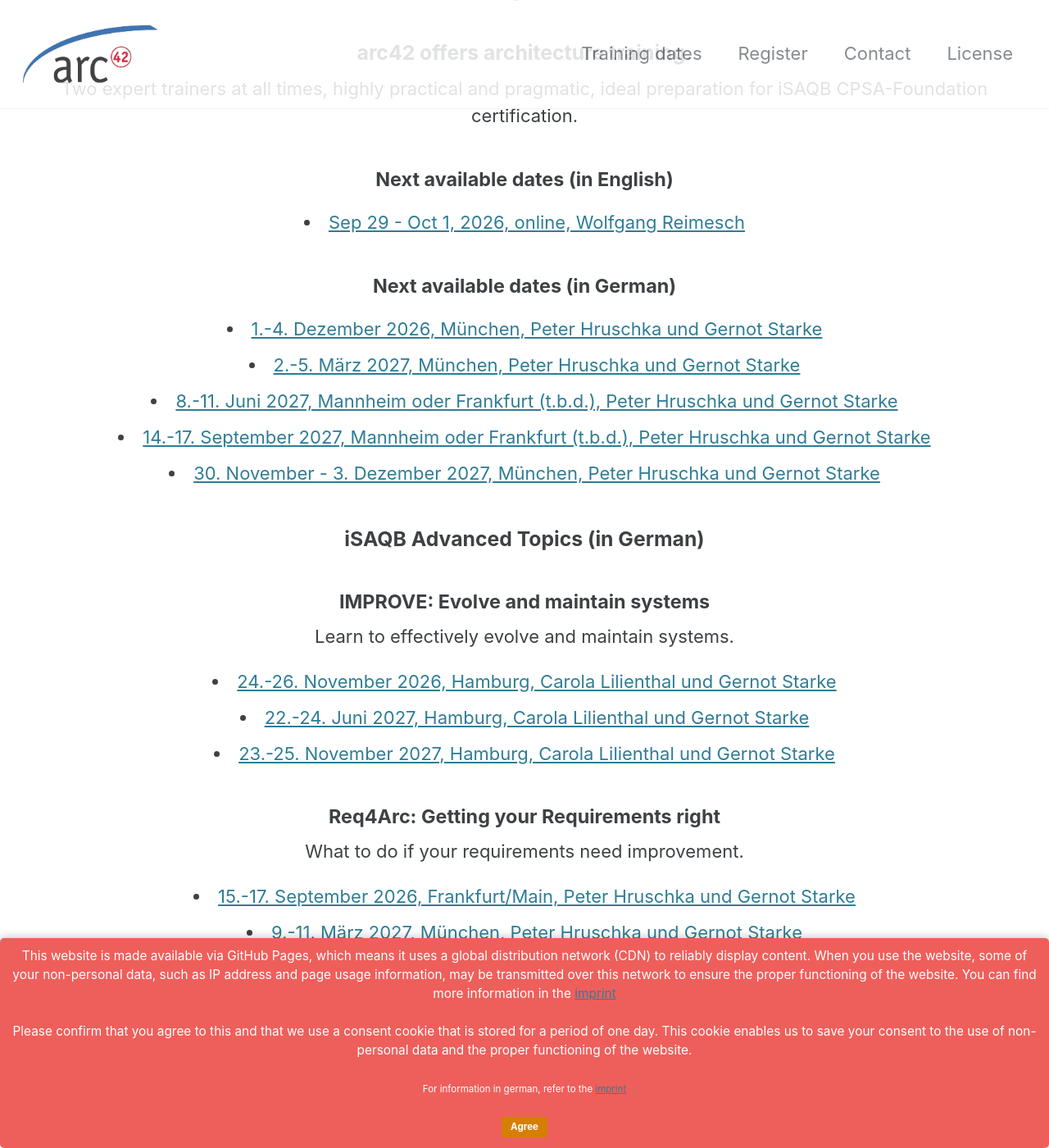
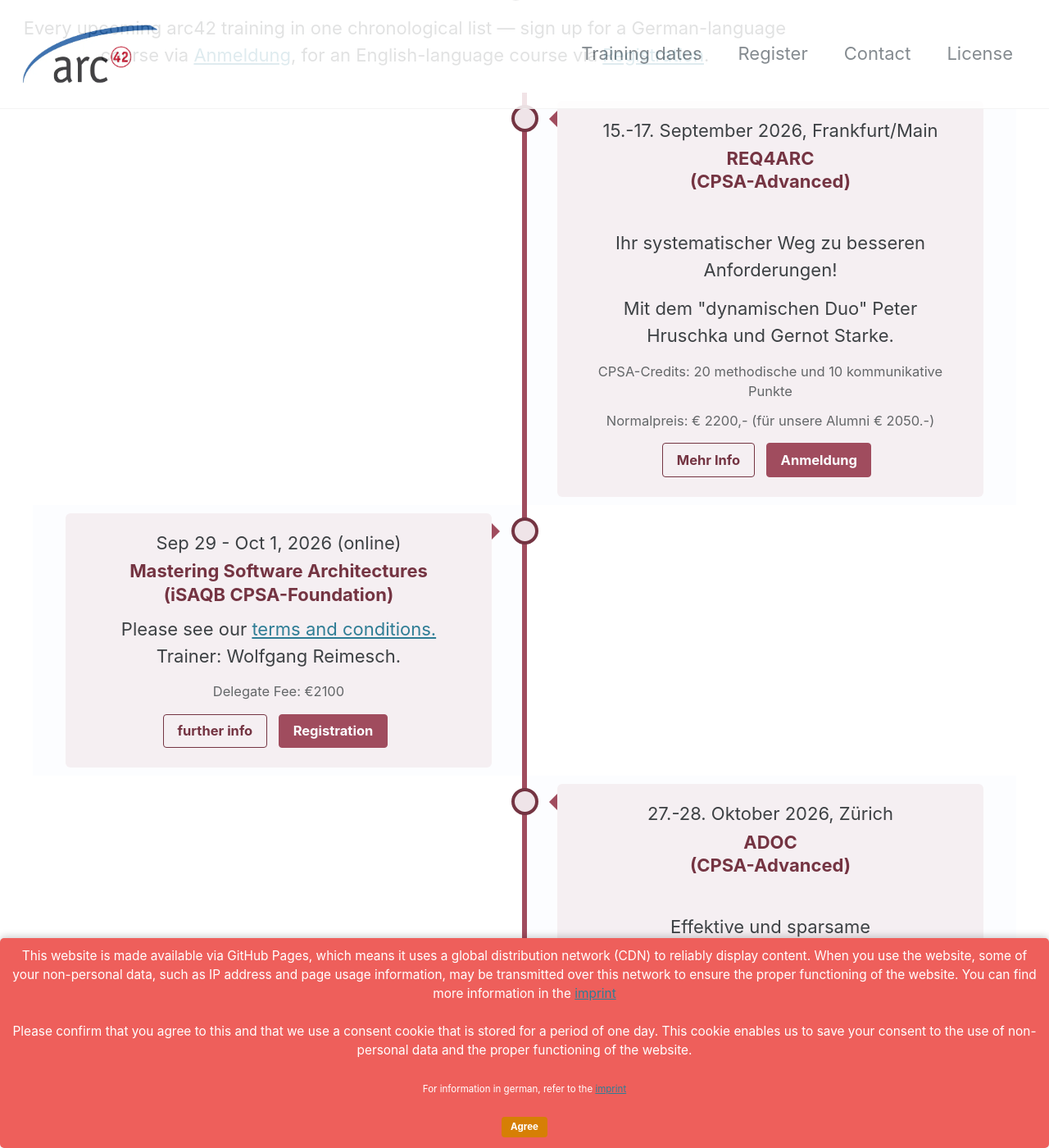
Before and after one commit to arc42/trainings.arc42.org-site, a Jekyll site: the page built from _pages/home.html, in a window 1280 px wide and 1400 px high, scrolled down 640 px. Shown: the whole window at 82% size. Built offline with Jekyll 4.4.1, drawn with Linux system fonts in a browser that asks for light colours; cached includes are drawn as plain includes; some of the changed text lies outside the part shown.

Commit message:
feat: data-driven training timeline on home page
Ports arc42.de's course timeline (8 includes + timeline.css) onto
trainings.arc42.org, driven by this site's own _data/trainings.yml.
The sort, sold_out/few_seats/else-branch and empty-state logic is
carried over unchanged; the adaptations are links, local data and
tokenized colour.

- _sass/oneflow/_timeline.scss: geometry 1:1 with arc42.de, every
  selector scoped under .timeline, every colour a token. Initial
  values are M1's dusty-rose pair (#a04c5e / #743442); T4 finalizes.
- info/terms cross-links now absolute to www.arc42.de (that content
  lives there); Anmeldung -> /anmeldung/, Registration -> /registration/.
- inline style="color:red|darkgrey|#ff6600" replaced by tokenized
  classes; <a><button> flattened to <a class="button">.
- home page: lead-in sentence + the timeline replace the
  _subtle-ads.html include (the fragment file itself is untouched,
  still generated and served to docs/faq via Vercel).

Co-Authored-By: Claude Opus 5 <noreply@anthropic.com>
Claude-Session: https://claude.ai/code/session_0195Yyew7UWRRb3WPzUaNC3r

```diff
--- /dev/null
+++ b/_includes/timeline_adoc.html
@@ -0,0 +1,37 @@
+{% assign position_class = include.position | default: "right" %}
+{% assign anchor_id = include.anchor_id | default: "adoc" %}
+{% assign trainer = include.trainer | default: "Peter Hruschka und Gernot Starke" %}
+{% assign sold_out = include.sold_out | default: false %}
+
+<div class="container {{ position_class }}" id="{{ anchor_id }}">
+    <div class="content{% if sold_out %} content--sold-out{% endif %}">
+        {{ include.date }}, {{ include.location }}<br>
+        <strong class="course-title">ADOC <br>(CPSA-Advanced)</strong><br>
+        <p>Effektive und sparsame Architekturdokumentation (mit Schwerpunkt arc42)</p>
+        <p>Trainer: {{ trainer }}.</p>
+        {% if sold_out %}
+            <p class="timeline-sold-out">(Ausgebucht, nur noch Warteliste)</p>
+        {% endif %}
+        {% if include.few_seats %}
+            <p class="timeline-few-seats">{{ include.few_seats }}</p>
+        {% endif %}
+        {% if include.credits %}
+        <p class="date-small">
+            CPSA-Credits: {{ include.credits }}
+        </p>
+        {% endif %}
+        {% if include.pricing %}
+        <p class="date-small">
+            {{ include.pricing }}
+        </p>
+        {% else %}
+        <p class="date-small">
+            Normalpreis: € 2200,- (für unsere Alumni € 2050.-)
+        </p>
+        {% endif %}
+        <a class="button buttonAdoc" href="https://www.arc42.de/info-adoc/">Mehr Info</a>
+        {% unless sold_out %}
+            <a class="button buttonAnmeldung" href="/anmeldung/">Anmeldung</a>
+        {% endunless %}
+    </div>
+</div>
--- /dev/null
+++ b/_includes/timeline_auto.html
@@ -0,0 +1,57 @@
+{% comment %}
+Auto-alternating timeline, driven by _data/trainings.yml.
+This site IS the source of that file (arc42.de pulls it); the include is a
+port of arc42.de-site/_includes/timeline_auto.html and reads the same shape.
+Usage: {% include timeline_auto.html %}
+Dates are interleaved chronologically across courses via sortable
+"start|courseIndex|dateIndex" keys (ISO strings sort lexicographically).
+timeline_course.html and the timeline_<type>.html templates are unchanged;
+type = course.id, plus "_online" suffix when format == "online".
+trainer is only passed for explicit per-date overrides, matching the old
+frontmatter behaviour (course-default trainers stay baked into the templates).
+The date label follows the date's own language field, because unlike arc42.de
+this site carries both German and English courses side by side.
+{% endcomment %}
+{%- assign crs = site.data.trainings.courses -%}
+{%- assign today = 'now' | date: '%Y-%m-%d' -%}
+{%- assign keys = "" | split: "" -%}
+{%- for c in crs -%}
+  {%- for d in c.dates -%}
+    {%- if d.status == "cancelled" -%}{%- continue -%}{%- endif -%}
+    {%- if d.end < today -%}{%- continue -%}{%- endif -%}
+    {%- capture k -%}{{ d.start }}|{{ forloop.parentloop.index0 }}|{{ forloop.index0 }}{%- endcapture -%}
+    {%- assign karr = k | split: "~~" -%}
+    {%- assign keys = keys | concat: karr -%}
+  {%- endfor -%}
+{%- endfor -%}
+{%- assign sorted_keys = keys | sort -%}
+{%- assign shown = 0 -%}
+{%- for key in sorted_keys -%}
+  {%- assign parts = key | split: "|" -%}
+  {%- assign ci = parts[1] | plus: 0 -%}
+  {%- assign di = parts[2] | plus: 0 -%}
+  {%- assign c = crs[ci] -%}
+  {%- assign d = c.dates[di] -%}
+  {%- assign shown = shown | plus: 1 -%}
+  {%- assign remainder = shown | modulo: 2 -%}
+  {%- if remainder == 0 -%}{%- assign position = "left" -%}{%- else -%}{%- assign position = "right" -%}{%- endif -%}
+  {%- assign type = c.id -%}
+  {%- if d.format == "online" -%}{%- assign type = type | append: "_online" -%}{%- endif -%}
+  {%- capture datelabel -%}{%- include training-date-label.html date=d lang=d.language style="long" -%}{%- endcapture -%}
+  {%- assign sold_out = false -%}
+  {%- if d.status == "waitlist" or d.status == "full" -%}{%- assign sold_out = true -%}{%- endif -%}
+  {%- assign trainerline = nil -%}
+  {%- if d.trainers -%}{%- assign trainerline = d.trainers | join: " und " -%}{%- endif -%}
+  {% include timeline_course.html
+     type=type
+     position=position
+     date=datelabel
+     location=d.city
+     anchor_id=d.id
+     sold_out=sold_out
+     few_seats=d.few_seats
+     pricing=d.pricing
+     trainer=trainerline
+     credits=c.credits %}
+{%- endfor -%}
+{% if shown == 0 %}<p class="timeline-empty">No training dates are scheduled right now. Please check back soon, or <a href="mailto:info@arc42.de">get in touch with us</a>.</p>{% endif %}
--- /dev/null
+++ b/_includes/timeline_course.html
@@ -0,0 +1,33 @@
+{% comment %}
+This include handles course rendering with manual position specification.
+Usage: {% include timeline_course.html type="msa" position="right" date="2.-5. Dezember 2025" location="München" anchor_id="msa-dec-2025" sold_out=true few_seats="nur noch wenige Plätze verfügbar" pricing="Frühbucherpreis: €2690" trainer="Peter Hruschka und Gernot Starke" %}
+
+Parameters:
+- type: Course type (msa, msa_online, req4arc, improve, adoc, adoc_online)
+- position: "left" or "right" for timeline positioning
+- date: Course date
+- location: Course location (not needed for online courses)
+- anchor_id: Unique anchor for linking
+- sold_out: true/false (optional)
+- few_seats: Text to display for limited availability (optional)
+- pricing: Pricing information (optional)
+- trainer: Trainer names (optional)
+- credits: CPSA credit points (optional)
+{% endcomment %}
+
+{% case include.type %}
+  {% when "msa" %}
+    {% include timeline_msa.html position=include.position date=include.date location=include.location anchor_id=include.anchor_id sold_out=include.sold_out few_seats=include.few_seats pricing=include.pricing trainer=include.trainer %}
+  {% when "msa_online" %}
+    {% include timeline_msa_online.html position=include.position date=include.date anchor_id=include.anchor_id sold_out=include.sold_out few_seats=include.few_seats trainer=include.trainer %}
+  {% when "req4arc" %}
+    {% include timeline_req4arc.html position=include.position date=include.date location=include.location anchor_id=include.anchor_id credits=include.credits sold_out=include.sold_out few_seats=include.few_seats %}
+  {% when "improve" %}
+    {% include timeline_improve.html position=include.position date=include.date location=include.location anchor_id=include.anchor_id sold_out=include.sold_out few_seats=include.few_seats credits=include.credits %}
+  {% when "adoc" %}
+    {% include timeline_adoc.html position=include.position date=include.date location=include.location anchor_id=include.anchor_id pricing=include.pricing trainer=include.trainer credits=include.credits sold_out=include.sold_out few_seats=include.few_seats %}
+  {% when "adoc_online" %}
+    {% include timeline_adoc_online.html position=include.position date=include.date anchor_id=include.anchor_id sold_out=include.sold_out few_seats=include.few_seats pricing=include.pricing trainer=include.trainer credits=include.credits %}
+  {% else %}
+    <!-- timeline_course: unknown type "{{ include.type }}" (anchor {{ include.anchor_id }}) - no template; add a timeline_{{ include.type }}.html or fix course id/format in trainings.yml -->
+{% endcase %}
--- /dev/null
+++ b/_includes/timeline_improve.html
@@ -0,0 +1,30 @@
+{% assign position_class = include.position | default: "right" %}
+{% assign anchor_id = include.anchor_id | default: "improve" %}
+{% assign sold_out = include.sold_out | default: false %}
+
+<div class="container {{ position_class }}" id="{{ anchor_id }}">
+    <div class="content{% if sold_out %} content--sold-out{% endif %}">
+        {{ include.date }}, {{ include.location }}<br>
+        <strong class="course-title">IMPROVE<br>
+        (CPSA-Advanced)</strong><br>
+        <p>Mit Gernot Starke (INNOQ Fellow) und Carola Lilienthal (WPS)</p>
+        {% if sold_out %}
+            <p class="timeline-sold-out">(Ausgebucht, nur noch Warteliste)</p>
+        {% endif %}
+        {% if include.few_seats %}
+            <p class="timeline-few-seats">{{ include.few_seats }}</p>
+        {% endif %}
+        {% if include.credits %}
+        <p class="date-small">
+            CPSA-Credits: {{ include.credits }}
+        </p>
+        {% endif %}
+        <p class="date-small">
+            Normalpreis: € 2200 (für unsere Alumni € 2050).
+        </p>
+        <a class="button buttonImprove" href="https://www.arc42.de/info-improve/">Mehr Info</a>
+        {% unless sold_out %}
+            <a class="button buttonAnmeldung" href="/anmeldung/">Anmeldung</a>
+        {% endunless %}
+    </div>
+</div>
--- /dev/null
+++ b/_includes/timeline_msa.html
@@ -0,0 +1,36 @@
+{% assign position_class = include.position | default: "right" %}
+{% assign anchor_id = include.anchor_id | default: "msa" %}
+{% assign sold_out = include.sold_out | default: false %}
+{% assign trainer = include.trainer | default: "Peter Hruschka und Gernot Starke" %}
+
+<div class="container {{ position_class }}" id="{{ anchor_id }}">
+    <div class="content{% if sold_out %} content--sold-out{% endif %}">
+        {{ include.date }}, {{ include.location }}<br>
+        <strong class="course-title">Mastering Software Architectures<br>
+        (iSAQB CPSA-Foundation)
+        </strong>
+        <p>
+            Mit dem "dynamischen Duo" {{ trainer }}.
+            Die perfekte Vorbereitung auf die iSAQB Foundation Zertifizierung.
+        </p>
+
+        {% if sold_out %}
+            <p class="timeline-sold-out">(Ausgebucht, nur noch Warteliste)</p>
+        {% endif %}
+
+        {% if include.few_seats %}
+            <p class="timeline-few-seats">{{ include.few_seats }}</p>
+        {% endif %}
+
+        {% if include.pricing %}
+            <p class="date-small">
+                {{ include.pricing }}
+            </p>
+        {% endif %}
+
+        <a class="button buttonMSA" href="https://www.arc42.de/info-msa/">Mehr Info</a>
+        {% unless sold_out %}
+            <a class="button buttonAnmeldung" href="/anmeldung/">Anmeldung</a>
+        {% endunless %}
+    </div>
+</div>
--- /dev/null
+++ b/_includes/timeline_msa_online.html
@@ -0,0 +1,31 @@
+{% assign position_class = include.position | default: "right" %}
+{% assign anchor_id = include.anchor_id | default: "msa-online" %}
+{% assign sold_out = include.sold_out | default: false %}
+{% assign trainer = include.trainer | default: "Wolfgang Reimesch" %}
+
+<div class="container {{ position_class }}" id="{{ anchor_id }}">
+    <div class="content{% if sold_out %} content--sold-out{% endif %}">
+        {{ include.date }} (online)<br>
+        <strong class="course-title">Mastering Software Architectures<br>
+        (iSAQB CPSA-Foundation)<br></strong>
+        Please see our <a href="https://www.arc42.de/terms-en/">terms and conditions.</a>
+
+        {% if sold_out %}
+            <p class="timeline-sold-out">(Sold out, waiting list only)</p>
+        {% endif %}
+
+        {% if include.few_seats %}
+            <p class="timeline-few-seats">{{ include.few_seats }}</p>
+        {% endif %}
+
+        <p>Trainer: {{ trainer }}.</p>
+        <p class="date-small">
+            Delegate Fee: €2100
+        </p>
+
+        <a class="button buttonMSA" href="https://www.arc42.de/info-msa-EN/">further info</a>
+        {% unless sold_out %}
+            <a class="button buttonAnmeldung" href="/registration/">Registration</a>
+        {% endunless %}
+    </div>
+</div>
--- /dev/null
+++ b/_includes/timeline_req4arc.html
@@ -0,0 +1,30 @@
+{% assign position_class = include.position | default: "right" %}
+{% assign anchor_id = include.anchor_id | default: "req4arc" %}
+{% assign sold_out = include.sold_out | default: false %}
+
+<div class="container {{ position_class }}" id="{{ anchor_id }}">
+    <div class="content{% if sold_out %} content--sold-out{% endif %}">
+        {{ include.date }}, {{ include.location }}<br>
+        <strong class="course-title">REQ4ARC <br>(CPSA-Advanced)</strong><br>
+        <p>Ihr systematischer Weg zu besseren Anforderungen!</p>
+        <p>Mit dem "dynamischen Duo" Peter Hruschka und Gernot Starke.</p>
+        {% if sold_out %}
+            <p class="timeline-sold-out">(Ausgebucht, nur noch Warteliste)</p>
+        {% endif %}
+        {% if include.few_seats %}
+            <p class="timeline-few-seats">{{ include.few_seats }}</p>
+        {% endif %}
+        {% if include.credits %}
+        <p class="date-small">
+            CPSA-Credits: {{ include.credits }}
+        </p>
+        {% endif %}
+        <p class="date-small">
+            Normalpreis: € 2200,- (für unsere Alumni € 2050.-)
+        </p>
+        <a class="button buttonReq4Arc" href="https://www.arc42.de/info-req4arc/">Mehr Info</a>
+        {% unless sold_out %}
+            <a class="button buttonAnmeldung" href="/anmeldung/">Anmeldung</a>
+        {% endunless %}
+    </div>
+</div>
--- a/_pages/home.html
+++ b/_pages/home.html
@@ -21,7 +21,15 @@ Free and open source, **takes the pain out of documentation**."
 
 <h1 id="training-dates">Training dates</h1>
 
-{% include _subtle-ads.html %}
+<p class="timeline-lead">
+  Every upcoming arc42 training in one chronological list — sign up for a
+  German-language course via <a href="/anmeldung/">Anmeldung</a>, for an
+  English-language course via <a href="/registration/">Registration</a>.
+</p>
+
+<div class="timeline">
+  {% include timeline_auto.html %}
+</div>
 
 
 
--- a/_sass/oneflow.scss
+++ b/_sass/oneflow.scss
@@ -21,6 +21,7 @@
 @import "oneflow/navigation";
 @import "oneflow/footer";
 @import "oneflow/sections";
+@import "oneflow/timeline";
 
 /* Utility classes */
 @import "oneflow/utilities";
--- /dev/null
+++ b/_sass/oneflow/_timeline.scss
@@ -0,0 +1,323 @@
+/* ==========================================================================
+   TRAINING TIMELINE
+
+   Ported from ../arc42.de-site/assets/css/timeline.css, which credits
+   https://www.w3schools.com/howto/howto_css_timeline.asp
+
+   Geometry (ruler, alternating containers, node circles, arrows, the 600px
+   collapse) is carried over unchanged. Two things differ from the source:
+
+   1. every selector is scoped under `.timeline`, because the source uses
+      bare `.container` / `.content` / `.left` / `.right` — names far too
+      generic to drop into a themed site unscoped;
+   2. every colour is a token. The source hard-codes DarkBlue / gainsboro /
+      White; here nothing but the variable block below contains a literal,
+      so task T4 can retheme the component by touching one place.
+   ========================================================================== */
+
+/* --------------------------------------------------------------------------
+   Tokens — the only colour literals in this file.
+
+   Values from meta.arc42.org BRAND.md (trainings signature hue, revised
+   2026-08-04) and the family shared-token set. Contrast measured, not
+   eyeballed (ADR-0002); ratios recorded next to each pair below.
+   -------------------------------------------------------------------------- */
+
+/* signature hue pair (BRAND.md → Signature hues, row trainings.arc42.org) */
+$timeline-accent: #a04c5e !default; /* band / dusty rose — ruler, arrows, CTA fill */
+$timeline-deep: #743442 !default; /* deep — course titles, node ring, hover, focus */
+
+/* shared family tokens, each with a visible job here (DESIGN.md §3) */
+$timeline-alert: #c22b47 !default; /* --arc42-coral-deep: the sold-out line */
+$timeline-amber: #ffc95c !default; /* --arc42-amber: the "few seats left" marker */
+$timeline-amber-ink: #4a3a0a !default; /* --arc42-amber-ink: ink on that marker */
+
+/* neutrals: family paper + the theme's existing ink ramp */
+$timeline-paper: #fcfdff !default; /* flat near-white, never pure #fff */
+$timeline-ink: $text-color !default; /* #3d4144 */
+$timeline-ink-muted: $muted-text-color !default; /* #646769 */
+
+/* wash / border ladder — exactly the three sanctioned steps (BRAND.md) */
+$timeline-wash-calm: 8% !default;
+$timeline-wash-active: 14% !default;
+$timeline-border-rest: 35% !default;
+
+/* --------------------------------------------------------------------------
+   Geometry — 1:1 with arc42.de
+   -------------------------------------------------------------------------- */
+
+.timeline {
+  /* tokens enter the cascade as custom properties (ADR-0003), so a skin or a
+     later task can override them without recompiling this partial. */
+  --timeline-accent: #{$timeline-accent};
+  --timeline-deep: #{$timeline-deep};
+  --timeline-paper: #{$timeline-paper};
+  --timeline-ink: #{$timeline-ink};
+  --timeline-ink-muted: #{$timeline-ink-muted};
+  --timeline-alert: #{$timeline-alert};
+
+  /* tinted surfaces, with their job descriptions (DESIGN.md §2.3 caps):
+     1. card    — the surface a single training date sits on
+     2. node    — the fill of the circle that marks the date on the ruler
+     3. urgent  — the "only a few seats left" marker (the amber tip job) */
+  --timeline-card: #{mix($timeline-accent, $timeline-paper, $timeline-wash-calm)}; /* #f5eff2 */
+  --timeline-node: #{mix($timeline-accent, $timeline-paper, $timeline-wash-active)}; /* #efe4e8 */
+  --timeline-urgent-wash: #{mix($timeline-amber, $timeline-paper, $timeline-wash-active)}; /* #fcf6e8 */
+  --timeline-urgent-border: #{mix($timeline-amber, $timeline-paper, $timeline-border-rest)};
+  --timeline-urgent-ink: #{$timeline-amber-ink};
+
+  position: relative;
+  max-width: 1200px;
+  margin: 0 auto;
+
+  /* The actual timeline (the vertical ruler) */
+  &::after {
+    content: "";
+    position: absolute;
+    width: 6px;
+    background-color: var(--timeline-accent); /* on paper 5.59:1 — non-text ≥3 ✓ */
+    top: 0;
+    bottom: 0;
+    left: 50%;
+    margin-left: -3px;
+  }
+
+  /* Container around content */
+  .container {
+    padding: 10px 40px;
+    position: relative;
+    background-color: var(--timeline-paper);
+    width: 50%;
+  }
+
+  /* The circles on the timeline */
+  .container::after {
+    content: "";
+    position: absolute;
+    width: 25px;
+    height: 25px;
+    right: -17px;
+    background-color: var(--timeline-node);
+    border: 4px solid var(--timeline-deep); /* on paper 8.92:1 — non-text ✓ */
+    top: 15px;
+    border-radius: 50%;
+    z-index: 1;
+  }
+
+  /* Place the container to the left */
+  .left {
+    left: 0;
+  }
+
+  /* Place the container to the right */
+  .right {
+    left: 50%;
+  }
+
+  /* Add arrows to the left container (pointing right) */
+  .left::before {
+    content: " ";
+    height: 0;
+    position: absolute;
+    top: 22px;
+    width: 0;
+    z-index: 1;
+    right: 30px;
+    border: medium solid var(--timeline-accent);
+    border-width: 10px 0 10px 10px;
+    border-color: transparent transparent transparent var(--timeline-accent);
+  }
+
+  /* Add arrows to the right container (pointing left) */
+  .right::before {
+    content: " ";
+    height: 0;
+    position: absolute;
+    top: 22px;
+    width: 0;
+    z-index: 1;
+    left: 30px;
+    border: medium solid var(--timeline-accent);
+    border-width: 10px 10px 10px 0;
+    border-color: transparent var(--timeline-accent) transparent transparent;
+  }
+
+  /* Fix the circle for containers on the right side */
+  .right::after {
+    left: -16px;
+  }
+
+  /* The actual content */
+  .content {
+    padding: 20px 30px;
+    background-color: var(--timeline-card);
+    position: relative;
+    border-radius: 6px;
+    color: var(--timeline-ink); /* #3d4144 on #f5eff2 = 9.08:1 ✓ */
+    overflow-wrap: break-word;
+
+    p {
+      margin: 0 0 0.65em;
+    }
+
+    > :last-child {
+      margin-bottom: 0;
+    }
+  }
+
+  /* ------------------------------------------------------------------------
+     Content vocabulary — the classes the ported includes emit
+     ------------------------------------------------------------------------ */
+
+  /* Course name. arc42.de calls this `.blue-head`; renamed, because a class
+     named for navy has no business on the dusty-rose site. */
+  .course-title {
+    display: block;
+    margin: 0.15em 0 0.5em;
+    color: var(--timeline-deep); /* #743442 on #f5eff2 = 8.00:1 ✓ */
+    line-height: 1.3;
+  }
+
+  /* Price / credits footnotes. */
+  .date-small {
+    font-size: $type-size-6;
+    color: var(--timeline-ink-muted); /* #646769 on #f5eff2 = 5.02:1 ✓ */
+  }
+
+  /* Sold out. Replaces arc42.de's inline `style="color:darkgrey"` on the
+     card and `style="color:red"` on the notice — darkgrey (#a9a9a9) measures
+     2.2:1 here and is not a legible way to say "this one is gone". */
+  .content--sold-out {
+    color: var(--timeline-ink-muted); /* 5.02:1 ✓ */
+
+    .course-title {
+      color: var(--timeline-ink-muted);
+    }
+  }
+
+  /* Never colour alone (DESIGN.md §2.4): the words say it too. */
+  .timeline-sold-out {
+    font-weight: bold;
+    color: var(--timeline-alert); /* #c22b47 on #f5eff2 = 4.96:1 ✓ */
+  }
+
+  /* Replaces arc42.de's inline `color: #ff6600` — an orange from no arc42
+     palette. Amber is the family's highlight/tip token and had no visible
+     job on this site (DESIGN.md §3, The Visible-Token Rule); this is it. */
+  .timeline-few-seats {
+    display: inline-block;
+    padding: 0.2em 0.6em;
+    font-weight: bold;
+    color: var(--timeline-urgent-ink); /* #4a3a0a on #fcf6e8 = 10.25:1 ✓ */
+    background-color: var(--timeline-urgent-wash);
+    border: 1px solid var(--timeline-urgent-border);
+    border-radius: $border-radius;
+  }
+
+  /* ------------------------------------------------------------------------
+     Call to action. arc42.de ships per-course button colours; here the two
+     roles (read about it / sign up for it) are what differ, not the course.
+     ------------------------------------------------------------------------ */
+
+  .button {
+    display: inline-block;
+    margin: 0.25em 0.5em 0.25em 0;
+    padding: 0.5em 1em;
+    font-size: $type-size-6;
+    font-weight: bold;
+    line-height: 1.4;
+    text-decoration: none;
+    border: 1px solid var(--timeline-deep);
+    border-radius: $border-radius;
+    color: var(--timeline-deep); /* 8.00:1 on the card ✓ */
+    background-color: transparent;
+    transition: $global-transition;
+
+    &:visited {
+      color: var(--timeline-deep);
+    }
+
+    &:hover,
+    &:focus {
+      color: var(--timeline-paper); /* white-ish on deep = 9.08:1 ✓ */
+      background-color: var(--timeline-deep);
+    }
+
+    &:focus-visible {
+      outline: 3px solid var(--timeline-deep); /* 8.00:1 on the card — ≥3 ✓ */
+      outline-offset: 2px;
+    }
+  }
+
+  /* Sign-up is the one action the page exists for, so it is the filled one. */
+  .buttonAnmeldung {
+    color: var(--timeline-paper); /* on the band 5.69:1 ✓ */
+    background-color: var(--timeline-accent);
+    border-color: var(--timeline-accent);
+
+    &:visited {
+      color: var(--timeline-paper);
+    }
+
+    &:hover,
+    &:focus {
+      background-color: var(--timeline-deep);
+      border-color: var(--timeline-deep);
+    }
+  }
+
+  /* Lead-in / empty state */
+  .timeline-empty {
+    text-align: center;
+    color: var(--timeline-ink-muted);
+  }
+
+  /* ------------------------------------------------------------------------
+     Responsive timeline on screens less than 600px wide — from arc42.de
+     ------------------------------------------------------------------------ */
+
+  @media screen and (max-width: 600px) {
+    /* Place the timeline to the left */
+    &::after {
+      left: 31px;
+    }
+
+    /* Full-width containers */
+    .container {
+      width: 100%;
+      padding-left: 70px;
+      padding-right: 25px;
+    }
+
+    /* Make sure that all arrows are pointing leftwards */
+    .container::before {
+      left: 60px;
+      border: medium solid var(--timeline-paper);
+      border-width: 10px 10px 10px 0;
+      border-color: transparent var(--timeline-accent) transparent transparent;
+    }
+
+    /* Make sure all circles are at the same spot */
+    .left::after,
+    .right::after {
+      left: 15px;
+    }
+
+    /* Make all right containers behave like the left ones */
+    .right {
+      left: 0%;
+    }
+  }
+}
+
+/* The lead-in paragraph above the timeline. */
+.timeline-lead {
+  max-width: 68ch; /* family reading measure 65–75ch (DESIGN.md §2.4) */
+  color: $timeline-ink;
+}
+
+@media (prefers-reduced-motion: reduce) {
+  .timeline .button {
+    transition: none;
+  }
+}
```
Also changed, not shown: _includes/timeline_adoc_online.html (added, +41 -0 lines).
